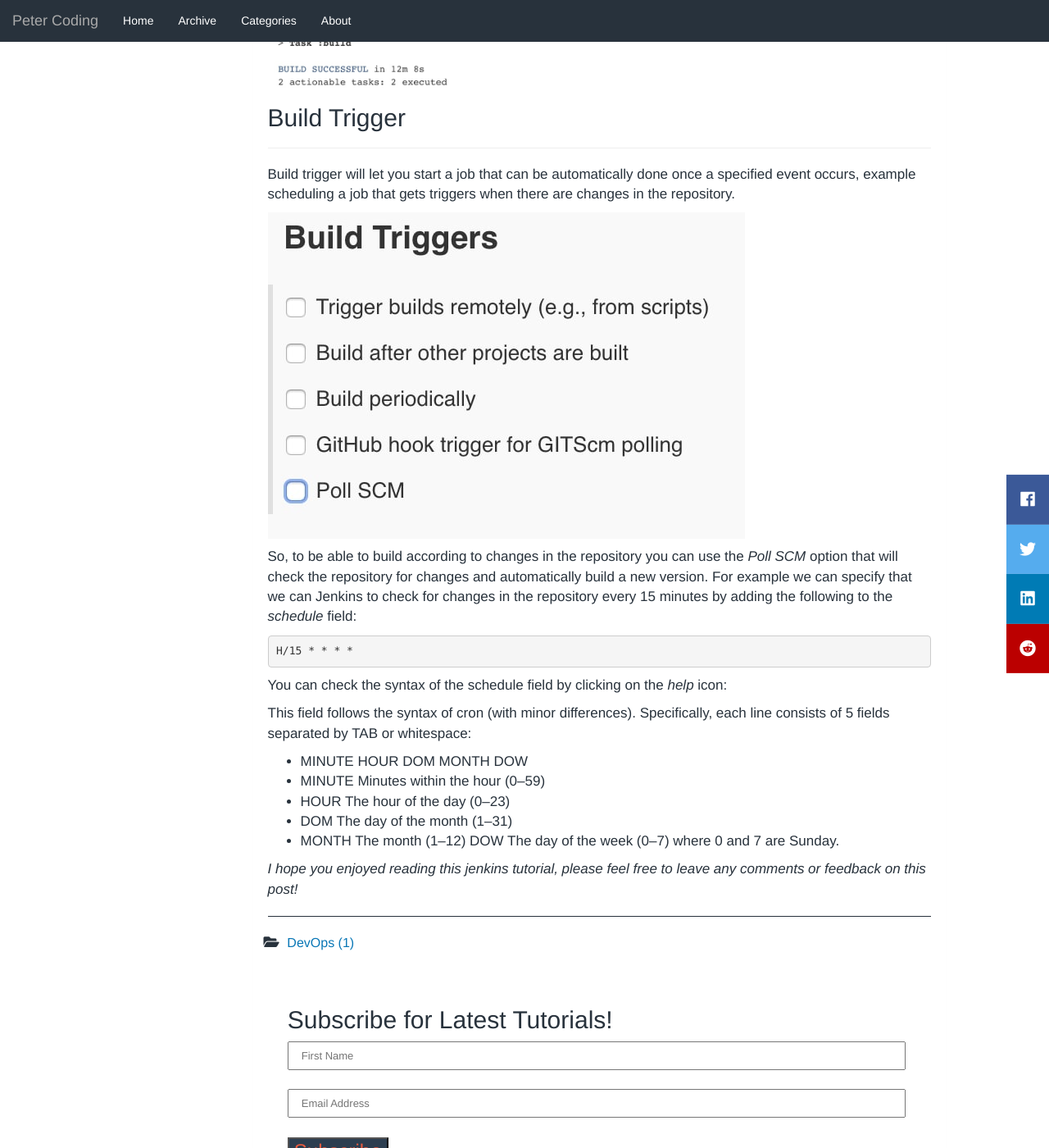
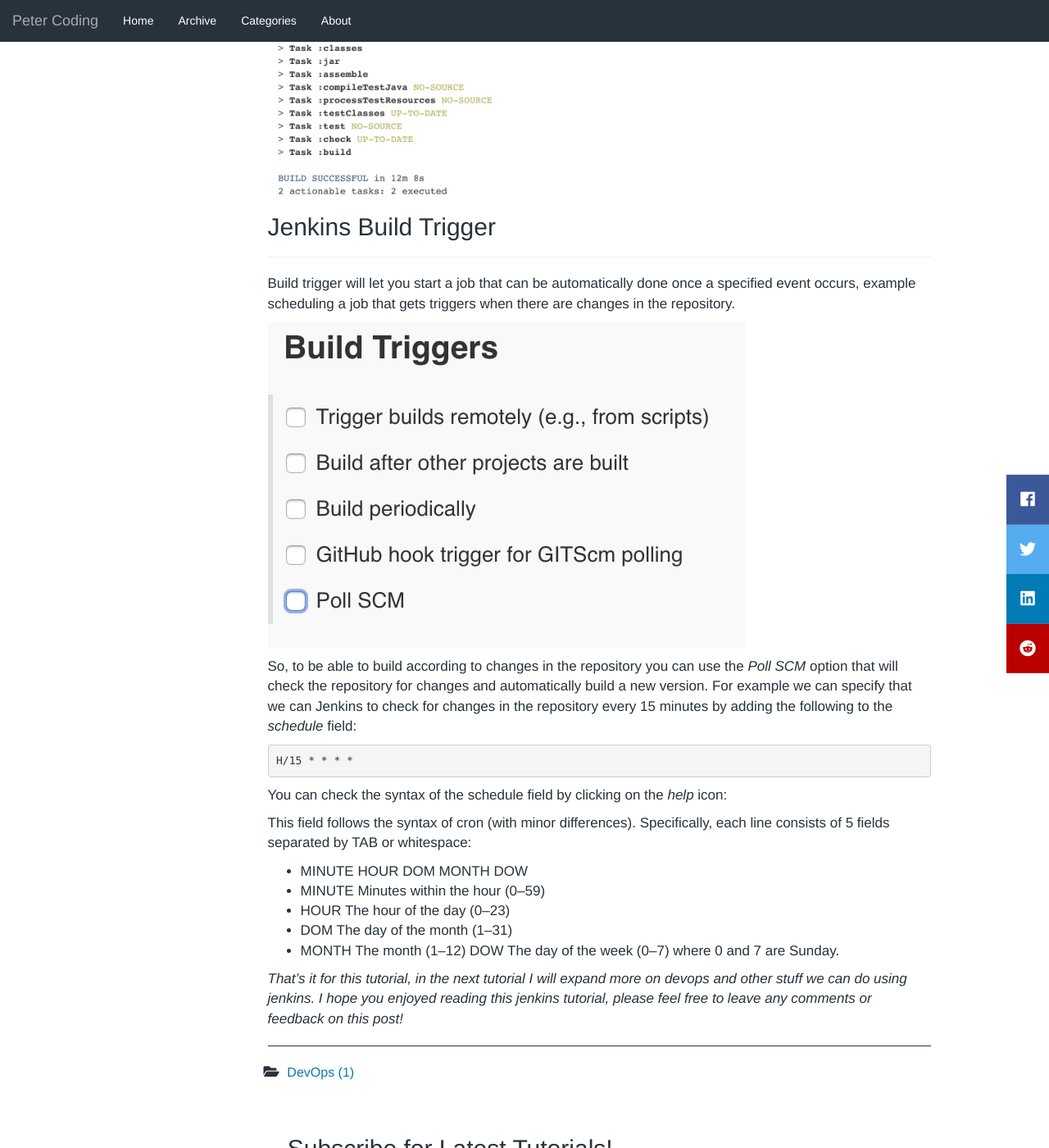
Before and after one commit to aximilli1212/peterhdd.github.io, a Jekyll site: the page built from _posts/2019-07-15-how-to-use-jenkins.md, in a window 1280 px wide and 1400 px high, scrolled down 5602 px. Shown: the whole window at 82% size. Built offline with Jekyll 4.4.1, drawn with Linux system fonts in a browser that asks for light colours; nearby versions of some CDN libraries; comment, search, counter and statistics services are not loaded; some of the changed text lies outside the part shown.

Commit message:
update pages

```diff
--- a/_layouts/post.html
+++ b/_layouts/post.html
@@ -14,7 +14,7 @@
 <script>
      (adsbygoogle = window.adsbygoogle || []).push({});
 </script>
-        <h2><a href="{{ site.url}}{{ page.url }}">{{ page.title }}</a></h2>
+        <h1><a href="{{ site.url}}{{ page.url }}">{{ page.title }}</a></h1>
         <span class="post-date">
             {% assign date_format = site.date_format.title %}
             {{ page.date | date: date_format }}
--- a/_posts/2019-07-15-how-to-use-jenkins.md
+++ b/_posts/2019-07-15-how-to-use-jenkins.md
@@ -2,14 +2,14 @@
 layout: post
 comments: true
 title: How To Use Jenkins?
-description: In this tutorial, I will explain what is Jenkins and use a gradle project in Jenkins as an example.
+description: In this tutorial, I will explain the difference between CI and CD, what is Jenkins used for, how to download it, and use a gradle project in Jenkins as an example.
 ids: 7
 image: /assets/images/jenkinslogo.jpg
 category: DevOps
 ---
 
 <p class="message">
-Jenkins is an open source automation software that helps in continuous integration and continuous delivery.
+Jenkins is an open source automation software that helps in continuous integration and continuous delivery. In this tutorial, I will show you how to download jenkins and use a gradle project inside of it.
 </p>
 
 ## What is Jenkins?
@@ -31,11 +31,11 @@
      (adsbygoogle = window.adsbygoogle || []).push({});
 </script>
 
-### What is Continuous Integration (CI)?
+## What is Continuous Integration (CI)?
 
 Continuous Integration is a practice in which developers commit their code daily to the repository. Every commit is then automatically built which will make it easier to detect different errors that may occur from the commits.
 
-### What is Continuous Delivery (CD)?
+## What is Continuous Delivery (CD)?
 
 Continuous Delivery is when the software is automatically built, tested and ready for production. Therefore, continuous delivery helps in automating the release process, the only manual thing that has to be done is deciding when the release should occur.
 
@@ -46,14 +46,16 @@
     /assets/images/cicd.jpg 900w">
 <cite>Image from [Atlassian](https://www.atlassian.com/continuous-delivery/principles/continuous-integration-vs-delivery-vs-deployment)</cite>
 
-### Installing And Configuring Jenkins
+Hopefully this will give you a good idea about what continuous integration and continuous delivery. In the next section we will get started with using Jenkins where I will show you how to download, install and configure it!
+
+## Installing And Configuring Jenkins
 ---
 
 First you need to download Jenkins, to be able to download it navigate to the page [Jenkins Download](https://jenkins.io/download/), and then choose on which platform you want to download it.
 
 After downloading it, it will run on http://localhost:8080/, and you will get the following screen:
 
-<img data-sizes="auto" class="lazy-loading" src="/assets/images/jenkinslock.jpg" data-src="/assets/images/jenkinslock.jpg" alt="Jenkins first screen" data-srcset="/assets/images/jenkinslock.jpg 300w,
+<img data-sizes="auto" class="lazy-loading" src="/assets/images/jenkinslock.jpg" data-src="/assets/images/jenkinslock.jpg" alt="Jenkins download and how to use" data-srcset="/assets/images/jenkinslock.jpg 300w,
     /assets/images/jenkinslock.jpg 600w,
     /assets/images/jenkinslock.jpg 900w">
 
@@ -61,7 +63,7 @@
 
 Then you need to create an admin user by filling the following fields:
 
-<img data-sizes="auto" class="lazy-loading" data-src="/assets/images/adminjenkins.jpg" src="/assets/images/adminjenkins.jpg" alt="Jenkins admin creation" data-srcset="/assets/images/adminjenkins.jpg 300w,
+<img data-sizes="auto" class="lazy-loading" data-src="/assets/images/adminjenkins.jpg" src="/assets/images/adminjenkins.jpg" alt="using jenkins admin" data-srcset="/assets/images/adminjenkins.jpg 300w,
     /assets/images/adminjenkins.jpg 600w,
     /assets/images/adminjenkins.jpg 900w">
 
@@ -80,13 +82,13 @@
 
 Then click on *Please create a new jobs to get started*, enter a name for the project, choose freestyle project and press *OK*.
 
-<img data-sizes="auto" class="lazy-loading"  data-src="/assets/images/jenkinsgradle.jpg" src="/assets/images/jenkinsgradle.jpg" alt="new item" data-srcset="/assets/images/jenkinsgradle.jpg 300w,
+<img data-sizes="auto" class="lazy-loading"  data-src="/assets/images/jenkinsgradle.jpg" src="/assets/images/jenkinsgradle.jpg" alt="gradle jenkins" data-srcset="/assets/images/jenkinsgradle.jpg 300w,
     /assets/images/jenkinsgradle.jpg 600w,
     /assets/images/jenkinsgradle.jpg 900w">
 
 After that, navigate to the *Source Code Management* and click on *Git* to add your repository to Jenkins.
 
-<img data-sizes="auto" class="lazy-loading" data-src="/assets/images/gitJenkins.jpg" src="/assets/images/gitJenkins.jpg" alt="adding gradle project" data-srcset="/assets/images/gitJenkins.jpg 300w,
+<img data-sizes="auto" class="lazy-loading" data-src="/assets/images/gitJenkins.jpg" src="/assets/images/gitJenkins.jpg" alt="adding gradle jenkins project" data-srcset="/assets/images/gitJenkins.jpg 300w,
     /assets/images/gitJenkins.jpg 600w,
     /assets/images/gitJenkins.jpg 900w">
 
@@ -103,11 +105,11 @@
 
 Now we can build the project by clicking on the **Build Now** button on the left side menu. We can then check the console output to see the logs:
 
-<img data-sizes="auto" class="lazy-loading" src="/assets/images/consoleoutput.jpg" data-src="/assets/images/consoleoutput.jpg" alt="console output" data-srcset="/assets/images/consoleoutput.jpg 300w,
+<img data-sizes="auto" class="lazy-loading" src="/assets/images/consoleoutput.jpg" data-src="/assets/images/consoleoutput.jpg" alt="jenkins console output" data-srcset="/assets/images/consoleoutput.jpg 300w,
     /assets/images/consoleoutput.jpg 600w,
     /assets/images/consoleoutput.jpg 900w">
 
-## Build Trigger
+## Jenkins Build Trigger
 ---
 
 Build trigger will let you start a job that can be automatically done once a specified event occurs, example scheduling a job that gets triggers when there are changes in the repository.
@@ -132,4 +134,4 @@
 - MONTH	    The month (1–12)
 DOW	The day of the week (0–7) where 0 and 7 are Sunday.
 
-*I hope you enjoyed reading this jenkins tutorial, please feel free to leave any comments or feedback on this post!*
+*That's it for this tutorial, in the next tutorial I will expand more on devops and other stuff we can do using jenkins. I hope you enjoyed reading this jenkins tutorial, please feel free to leave any comments or feedback on this post!*
```
Also changed, not shown: _posts/2018-08-19-understanding-git-part1.md (+15 -15 lines), _posts/2019-04-13-get-started-with-ionic.md (+6 -6 lines), _posts/2019-05-06-implementing-reorder-in-ionic4.md (+8 -4 lines).
